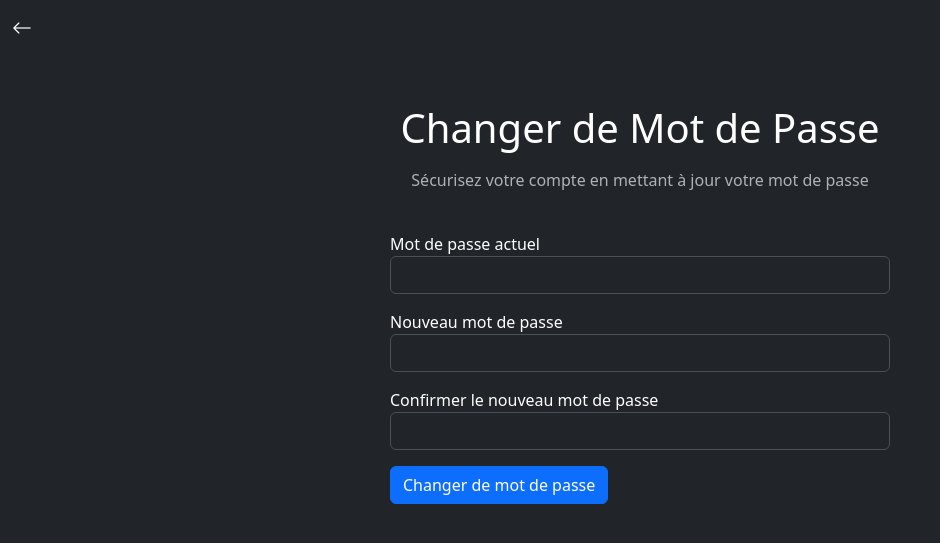
After one commit to Nounes7580/Note-manager, a PHP site: page /prwb_2324_c08/view/view_change_password.php in a window 1280 px wide. The commit adds this page. Shown: the top 543 px of the page, without its empty margins (0-940 px from the left). Run offline with PHP 8.4, Linux system fonts and the light colour scheme; the template is opened without the code that fills it, so the values that code supplies are empty; some libraries are stand-ins or nearby versions.

Commit message:
feat_change_password:ajout de la vue et des erreur

```diff
--- a/model/User.php
+++ b/model/User.php
@@ -117,9 +117,13 @@ class User extends Model
 
 
 
-    private static function check_password(string $clear_password, string $hash): bool
+    public static function check_password(string $clear_password, string $hash): bool
     {
         return $hash === Tools::my_hash($clear_password);
+    }
+
+    public static function verifyPassword(string $clear_password, string $hashed_password): bool {
+        return self::check_password($clear_password, $hashed_password);
     }
 
     public function validate(): array
--- a/view/navbar.php
+++ b/view/navbar.php
@@ -24,6 +24,9 @@
                         <a class="nav-link" href="<?php echo $web_root; ?>Main/logout">Logout</a>
                     </li>
                     <li class="nav-item">
+                        <a class="nav-link" href="<?php echo $web_root; ?>Main/settings">Setting</a>
+                    </li>
+                    <li class="nav-item">
                         <?php foreach ($sharedNotes as $usershared) : ?>
                             <a class="nav-link" href="<?php echo $web_root; ?>Notes/shared/<?= $usershared->get_id(); ?>">
                                 Shared By <?= $usershared->get_fullName(); ?>
--- /dev/null
+++ b/view/view_change_password.php
@@ -0,0 +1,81 @@
+<!DOCTYPE html>
+<html lang="en" data-bs-theme="dark">
+
+<head>
+    <title>Changer de Mot de Passe - Google Keep</title>
+    <base href="<?= $web_root ?>">
+    <!-- Inclure Bootstrap -->
+    <link rel="stylesheet" href="https://cdn.jsdelivr.net/npm/bootstrap@5.3.2/dist/css/bootstrap.min.css">
+    <link rel="stylesheet" href="https://cdn.jsdelivr.net/npm/bootstrap-icons/font/bootstrap-icons.css">
+    <!-- Custom CSS -->
+    <style>
+        .header {
+            margin-bottom: 40px;
+        }
+        .list-group-item {
+            background-color: transparent;
+            border: none;
+        }
+        .list-group-item:hover {
+            background-color: #343a40;
+        }
+        .list-group-item a {
+            color: #f8f9fa;
+            text-decoration: none;
+        }
+        .form-container {
+            max-width: 500px;
+            margin: auto;
+        }
+    </style>
+</head>
+
+<body>
+<nav class="navbar navbar-expand navbar-custom">
+    <div class="container-fluid">
+        <a class="navbar-brand" href="<?php echo $web_root; ?>Main/Settings">
+            <i class="bi bi-arrow-left"></i>
+        </a>
+    </div>
+</nav>
+    <div class="container mt-5">
+        <div class="header text-center">
+            <h1 class="text-white mb-3">Changer de Mot de Passe</h1>
+            <p class="text-muted">Sécurisez votre compte en mettant à jour votre mot de passe</p>
+        </div>
+
+        <div class="form-container">
+                <?php if (!empty($errors)): ?>
+    <div class="alert alert-danger">
+        <ul>
+            <?php foreach ($errors as $error): ?>
+                <li><?= htmlspecialchars($error) ?></li>
+            <?php endforeach; ?>
+        </ul>
+    </div>
+<?php endif; ?>
+            <form action="<?php echo $web_root; ?>Main/change_password" method="post">
+                <div class="form-group mb-3">
+                    <label for="currentPassword" class="text-white">Mot de passe actuel</label>
+                    <input type="password" class="form-control" id="currentPassword" name="currentPassword" required>
+                </div>
+                <div class="form-group mb-3">
+                    <label for="newPassword" class="text-white">Nouveau mot de passe</label>
+                    <input type="password" class="form-control" id="newPassword" name="newPassword" required>
+                </div>
+                <div class="form-group mb-3">
+                    <label for="confirmNewPassword" class="text-white">Confirmer le nouveau mot de passe</label>
+                    <input type="password" class="form-control" id="confirmNewPassword" name="confirmNewPassword" required>
+                </div>
+                <button type="submit" class="btn btn-primary">Changer de mot de passe</button>
+            </form>
+        </div>
+    </div>
+
+    <!-- Scripts Bootstrap -->
+    <script src="https://code.jquery.com/jquery-3.5.1.slim.min.js"></script>
+    <script src="https://cdn.jsdelivr.net/npm/popper.js@1.9.3/dist/umd/popper.min.js"></script>
+    <script src="https://cdn.jsdelivr.net/npm/bootstrap@5.3.2/dist/js/bootstrap.bundle.min.js"></script>
+</body>
+
+</html>
--- a/view/view_settings.php
+++ b/view/view_settings.php
@@ -38,7 +38,7 @@
             <a href="" class="list-group-item list-group-item-action">
                 <i class="bi bi-pencil-square"></i> Edit Profile
             </a>
-            <a href="" class="list-group-item list-group-item-action">
+            <a href="<?php echo $web_root; ?>Main/change_password" class="list-group-item list-group-item-action">
                 <i class="bi bi-key-fill"></i> Change Password
             </a>
             <a href="" class="list-group-item list-group-item-action">
```
Also changed, not shown: controller/ControllerMain.php (+52 -0 lines).
